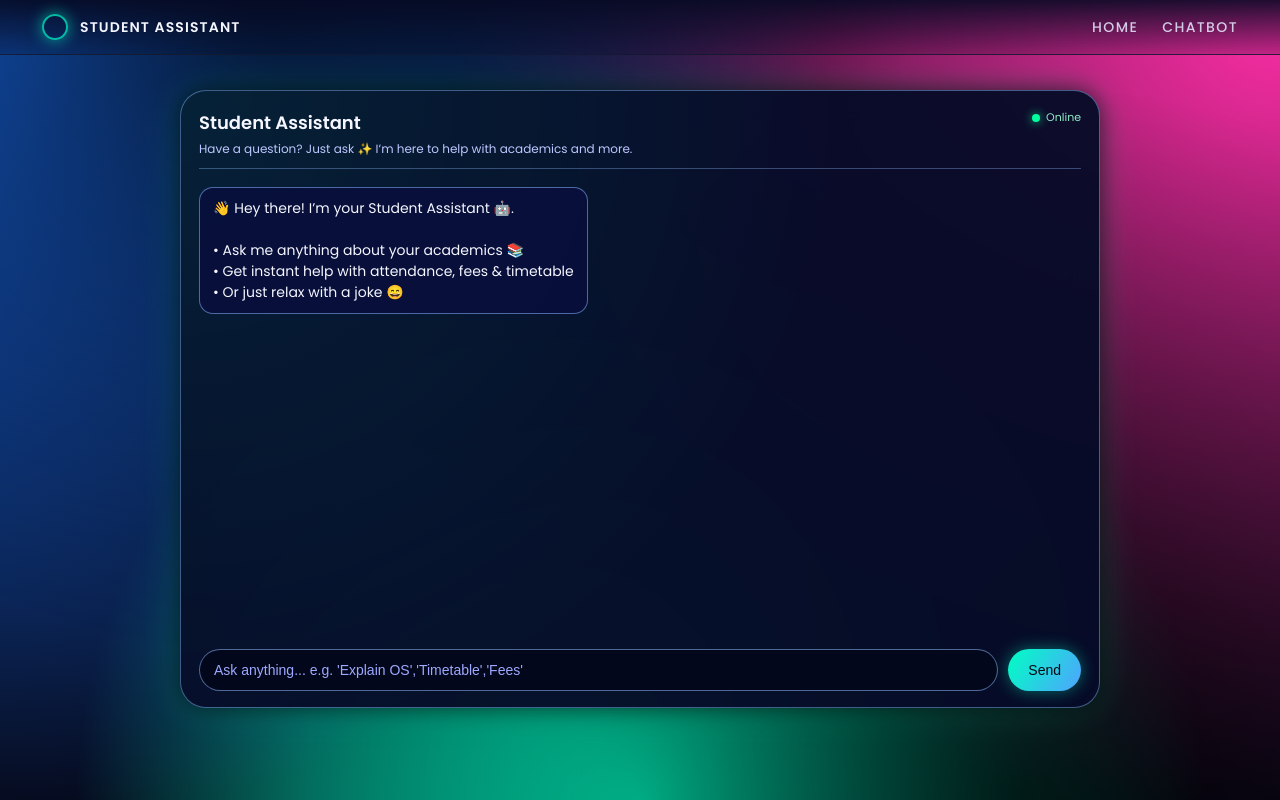
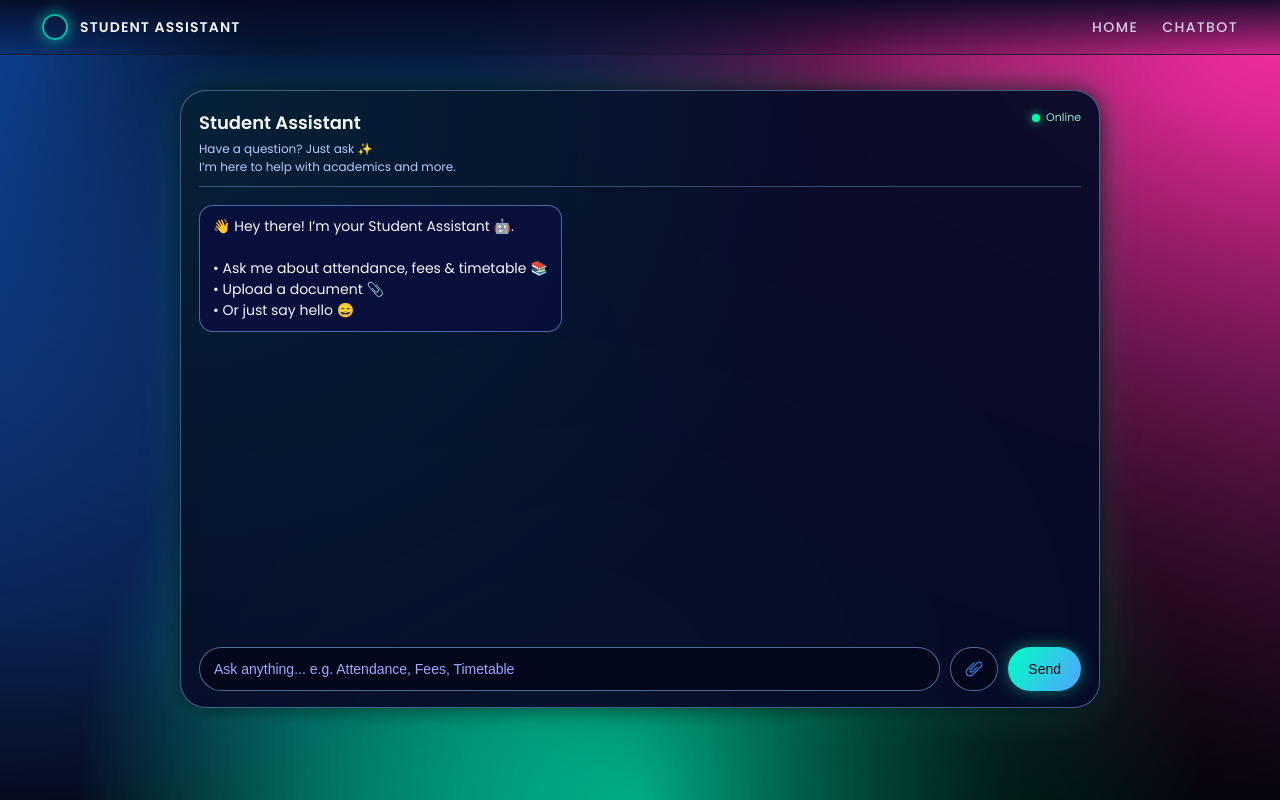
Before and after one commit to uday9067/quick-mentor, a Flask app: page /chat in a window 1280 px wide. Run offline with Flask 3, Linux system fonts and the light colour scheme; the visitor is signed in with stand-in values (Sample User, id 1); parts of the project's set-up code (start-up, migrations or seed data) failed here and were passed over.

Commit message:
file attach functionality added 31-01-2026

```diff
--- a/controllers/chat_controller.py
+++ b/controllers/chat_controller.py
@@ -1,4 +1,10 @@
 from flask import Blueprint, request, jsonify, session
+from werkzeug.utils import secure_filename
+import os
+import difflib
+import random
+import re
+
 from models.student_model import StudentModel
 from models.fee_model import FeeModel
 from models.timetable_model import TimetableModel
@@ -9,16 +15,18 @@ from utils.ai_client import client, MODEL
 from utils.email_service import send_alert_email
 from utils.college_info import COLLEGE_INFO
 from utils.local_llm import ask_local_llm
-from utils.chat_intents import INTENTS, FUZZY_THRESHOLD
+from utils.chat_intents import INTENTS
 
-import difflib
-import random
-import re
+from utils.pdf_reader import extract_pdf_chunks
+
 
 chat = Blueprint("chat", __name__)
 
+UPLOAD_FOLDER = "uploads"
+os.makedirs(UPLOAD_FOLDER, exist_ok=True)
+
 # -------------------------------
-# FUZZY MATCH HELPER
+# FUZZY MATCH
 # -------------------------------
 def fuzzy_match(word, keywords, threshold=0.75):
     for key in keywords:
@@ -27,7 +35,7 @@ def fuzzy_match(word, keywords, threshold=0.75):
     return False
 
 # -------------------------------
-# MULTI-INTENT DETECTOR
+# INTENT DETECTION
 # -------------------------------
 def detect_intents(msg):
     msg = msg.lower()
@@ -38,7 +46,6 @@ def detect_intents(msg):
             if k in msg:
                 found.append(intent)
                 break
-
         for p in meta.get("phrases", []):
             if p in msg:
                 found.append(intent)
@@ -63,186 +70,189 @@ JOKES = [
 @chat.route("/get_response", methods=["POST"])
 def get_response():
 
-    data = request.get_json()
-    user_msg = data.get("message", "").strip()
 
-    if not user_msg:
-        return jsonify({"reply": "Please enter a message."})
+    # Accept JSON OR FormData
+    user_msg = request.form.get("message") or \
+               (request.get_json(silent=True) or {}).get("message", "")
+    user_msg = user_msg.strip()
+
+    file = request.files.get("file")
 
     roll = session.get("user_roll")
     if not roll:
         return jsonify({"reply": "🔒 Please login to access your academic information."})
 
-    msg = user_msg.lower()
+
+    # ---------------- FILE UPLOAD ----------------
+    if file:
+        filename = secure_filename(file.filename)
+        save_path = os.path.join(UPLOAD_FOLDER, filename)
+        file.save(save_path)
+
+        chunks = []
+        if filename.lower().endswith(".pdf"):
+            chunks = extract_pdf_chunks(save_path)
+
+        session["last_uploaded_file"] = {
+            "filename": filename,
+            "chunks": chunks
+        }
+
+        session["file_context_pending"] = True
+
+        return jsonify({
+            "reply": (
+                f"📎 File **{filename}** uploaded successfully.\n\n"
+                f"I’ve read this document ({len(chunks)} sections). "
+                "You can now ask questions about it."
+            )
+        })
+
+
+  # ---------------- PDF QUESTION ANSWERING ----------------
+    file_ctx = session.get("last_uploaded_file")
+
+    if file_ctx and file_ctx.get("chunks") and user_msg:
+        answers = []
+
+        for chunk in file_ctx["chunks"][:5]:  # limit chunks for speed
+            prompt = f"""
+    Answer the question using ONLY the content below.
+
+    CONTENT:
+    {chunk}
+
+    QUESTION:
+    {user_msg}
+    """
+            try:
+                resp = client.models.generate_content(
+                    model=MODEL,
+                    contents=prompt
+                ).text.strip()
+            except Exception:
+                resp = ask_local_llm(prompt)
+
+            answers.append(resp)
+
+        final_prompt = "Summarize the following answers into one clear response:\n\n" + "\n\n".join(answers)
+
+        try:
+            final_reply = client.models.generate_content(
+                model=MODEL,
+                contents=final_prompt
+            ).text.strip()
+        except Exception:
+            final_reply = ask_local_llm(final_prompt)
+
+        return jsonify({"reply": final_reply})
+
+
+
+    if not user_msg:
+        return jsonify({"reply": "Please enter a message."})
+
+    # Security block
+    if re.search(r"\br\d+\b", user_msg):
+        return jsonify({"reply": "🔒 I can only show your own data."})
+
+    intents = detect_intents(user_msg)
     responses = []
     handled_intents = []
 
-    # -------------------------------
-    # SECURITY BLOCK (IMMEDIATE EXIT)
-    # -------------------------------
-    if re.search(r"\br\d+\b", msg):
-        return jsonify({
-            "reply": "🔒 For security reasons, I can only show your own data."
-        })
-
-    intents = detect_intents(user_msg)
-
-    # -------------------------------
-    # ATTENDANCE
-    # -------------------------------
+    # ---------------- ATTENDANCE ----------------
     if "ATTENDANCE" in intents:
         student = StudentModel.get_by_roll(roll)
         responses.append(f"📊 Your attendance is {student.attendance}%.")
         handled_intents.append("ATTENDANCE")
         ChatHistoryModel.save(roll, "ATTENDANCE", "DB")
 
-    # -------------------------------
-    # FEES
-    # -------------------------------
+    # ---------------- FEES ----------------
     if "FEES" in intents:
         fee = FeeModel.get_by_roll(roll)
         if not fee:
-            responses.append("💰 No fee records found for you.")
+            responses.append("💰 No fee records found.")
         else:
             pending = fee.amount_due - fee.amount_paid
             responses.append(
-                "💰 **Your Fee Status**\n"
-                f"- Semester: {fee.semester}\n"
-                f"- Total Due: ₹{fee.amount_due}\n"
-                f"- Paid: ₹{fee.amount_paid}\n"
-                f"- Pending: ₹{pending}\n"
-                f"- Due Date: {fee.due_date}"
+                f"💰 **Fee Status**\nSemester: {fee.semester}\nDue: ₹{fee.amount_due}\nPaid: ₹{fee.amount_paid}\nPending: ₹{pending}"
             )
         handled_intents.append("FEES")
         ChatHistoryModel.save(roll, "FEES", "DB")
 
-    # -------------------------------
-    # TODAY'S CLASSES
-    # -------------------------------
+    # ---------------- CLASSES ----------------
     if "TODAY_CLASSES" in intents:
         classes = TimetableModel.get_today_classes()
-        if not classes:
-            responses.append("📅 You have no classes scheduled today.")
-        else:
-            txt = "📅 **Today's Classes**\n"
-            for c in classes:
-                txt += f"- {c.start_time}–{c.end_time}: {c.subject}\n"
-            responses.append(txt)
+        txt = "📅 **Today's Classes**\n" + "\n".join(
+            f"- {c.start_time}-{c.end_time}: {c.subject}" for c in classes
+        ) if classes else "📅 No classes today."
+        responses.append(txt)
         handled_intents.append("TODAY_CLASSES")
 
-    # -------------------------------
-    # NEXT CLASS
-    # -------------------------------
     if "NEXT_CLASS" in intents:
         c = TimetableModel.get_next_class()
-        if not c:
-            responses.append("🎉 You have no more classes today.")
-        else:
-            responses.append(
-                "⏭️ **Your Next Class**\n"
-                f"- {c.subject}\n"
-                f"- Time: {c.start_time}–{c.end_time}\n"
-                f"- Instructor: {c.instructor}\n"
-                f"- Location: {c.location}"
-            )
+        responses.append(
+            f"⏭️ Next: {c.subject} at {c.start_time}" if c else "🎉 No more classes today."
+        )
         handled_intents.append("NEXT_CLASS")
 
-    # -------------------------------
-    # TIMETABLE
-    # -------------------------------
+    # ---------------- TIMETABLE ----------------
     if "TIMETABLE" in intents:
         timetable = TimetableModel.get_all()
-        if not timetable:
-            responses.append("🗓 No timetable entries found.")
-        else:
-            txt = "🗓 **Your Timetable**\n"
-            for t in timetable:
-                txt += f"- {t.day}: {t.subject} ({t.start_time}-{t.end_time})\n"
-            responses.append(txt)
+        responses.append("🗓 **Timetable**\n" + "\n".join(f"- {t.day}: {t.subject}" for t in timetable))
         handled_intents.append("TIMETABLE")
         ChatHistoryModel.save(roll, "TIMETABLE", "DB")
 
-    # -------------------------------
-    # COLLEGE INFO
-    # -------------------------------
+    # ---------------- COLLEGE INFO ----------------
     if "COLLEGE_INFO" in intents:
         for k, v in COLLEGE_INFO.items():
-            if k in msg:
+            if k in msg_lower:
                 responses.append(f"🏫 {v}")
                 break
         handled_intents.append("COLLEGE_INFO")
-        ChatHistoryModel.save(roll, "COLLEGE_INFO", "FAQ")
 
-    # -------------------------------
-    # ELIGIBILITY
-    # -------------------------------
+    # ---------------- ELIGIBILITY ----------------
     if "ELIGIBILITY" in intents:
         _, message = StudentModel.check_eligibility(roll)
         responses.append(f"🎓 {message}")
         handled_intents.append("ELIGIBILITY")
-        ChatHistoryModel.save(roll, "ELIGIBILITY", "DB")
 
-    # -------------------------------
-    # ALERTS
-    # -------------------------------
+    # ---------------- ALERTS ----------------
     if "ALERTS" in intents:
         alerts, email = StudentModel.get_alerts(roll)
-        if not alerts:
-            responses.append("✅ No alerts. Everything looks good!")
-        else:
-            txt = "🚨 **Important Alerts**\n"
-            for a in alerts:
-                txt += f"- {a}\n"
-            responses.append(txt)
-
+        if alerts:
+            responses.append("🚨 Alerts:\n" + "\n".join(alerts))
             if not session.get("alert_email_sent"):
                 send_alert_email(email, alerts)
                 session["alert_email_sent"] = True
+        else:
+            responses.append("✅ No alerts.")
+        handled_intents.append("ALERTS")
 
-        handled_intents.append("ALERTS")
-        ChatHistoryModel.save(roll, "ALERTS", "DB")
-
-    # -------------------------------
-    # JOKES
-    # -------------------------------
+    # ---------------- JOKE ----------------
     if "JOKE" in intents:
         last = session.get("last_joke_index", -1)
-        available = [i for i in range(len(JOKES)) if i != last]
-        idx = random.choice(available)
+        choices = [i for i in range(len(JOKES)) if i != last]
+        idx = random.choice(choices)
         session["last_joke_index"] = idx
         responses.append(JOKES[idx])
         handled_intents.append("JOKE")
-        ChatHistoryModel.save(roll, "JOKE", "FUN")
 
-    # -------------------------------
-    # AI FALLBACK
-    # -------------------------------
+    # ---------------- AI FALLBACK ----------------
     if not responses:
         try:
-            response = client.models.generate_content(
-                model=MODEL,
-                contents=user_msg
-            )
-            reply = response.text.strip()
-        except Exception:
+            reply = client.models.generate_content(model=MODEL, contents=user_msg).text.strip()
+            source = "AI"
+        except:
             reply = ask_local_llm(user_msg)
-            source = "AI"
+            source = "LOCAL_AI"
 
+        ChatHistoryModel.save(roll, "GENERAL_AI", source)
         handled_intents.append("GENERAL_AI")
-
-        # ✅ LOG AI CHAT
-        ChatHistoryModel.save(
-            roll,
-            "GENERAL_AI",
-            source
-        )
     else:
         reply = "\n\n".join(responses)
 
-
-    # -------------------------------
-    # SAVE CONTEXT
-    # -------------------------------
+    # ---------------- SAVE CONTEXT ----------------
     UserContextModel.save(
         user_roll=roll,
         last_intent=handled_intents[-1],
--- a/static/css/chat.css
+++ b/static/css/chat.css
@@ -402,6 +402,53 @@ body::before {
     }
 }
 
+/* Attach button inside input bar */
+.attach-btn {
+    display: flex;
+    align-items: center;
+    justify-content: center;
+
+    height: 44px;
+    padding: 0 14px;
+    border-radius: 999px;
+
+    background: rgba(4, 8, 28, 0.96);
+    border: 1px solid rgba(140, 185, 255, 0.55);
+
+    cursor: pointer;
+    transition: 0.2s ease;
+}
+
+/* Icon image */
+.attach-icon {
+    width: 18px;
+    height: 18px;
+
+    background-image: url("/static/images/attach.png");
+    background-size: contain;
+    background-repeat: no-repeat;
+    background-position: center;
+
+    opacity: 0.8;
+}
+
+/* Hover effect */
+.attach-btn:hover {
+    box-shadow: 0 0 12px rgba(0, 255, 204, 0.45);
+    transform: scale(1.05);
+}
+
+.attach-btn:hover .attach-icon {
+    opacity: 1;
+}
+
+
+
+.message.bot.uploading {
+    opacity: 0.7%;
+    font-style: italic;
+}
+
 /* ======================================================
    EXTRA MOBILE RESPONSIVENESS (SAFE OVERRIDES ONLY)
    ====================================================== */
@@ -494,3 +541,17 @@ body::before {
         overflow: hidden;
     }
 }
+
+
+
+@media (max-width: 480px) {
+    .attach-btn {
+        height: 42px;
+        padding: 0 12px;
+    }
+
+    .attach-icon {
+        width: 16px;
+        height: 16px;
+    }
+}
--- a/templates/chat.html
+++ b/templates/chat.html
@@ -5,10 +5,10 @@
     <meta charset="utf-8" />
     <meta name="viewport" content="width=device-width, initial-scale=1" />
     <title>Student Assistant – Chat</title>
+
     <link rel="icon" type="image/png" href="{{ url_for('static', filename='images/chat.png') }}">
     <link href="https://fonts.googleapis.com/css2?family=Poppins:wght@300;400;500;600;700&display=swap"
-    rel="stylesheet">
-
+        rel="stylesheet">
     <link rel="stylesheet" href="{{ url_for('static', filename='css/chat.css') }}">
 </head>
 
@@ -16,7 +16,7 @@
 
     <div class="bg-gradient"></div>
 
-    <!-- Navbar (same style as home) -->
+    <!-- NAVBAR -->
     <header class="nav">
         <div class="nav-left">
             <div class="nav-logo-circle"></div>
@@ -34,32 +34,43 @@
         </nav>
     </header>
 
-    <!-- Chat container -->
+    <!-- CHAT -->
     <main class="chat-shell">
         <section class="chat-card">
+
             <header class="chat-header">
                 <div>
                     <p class="chat-title">Student Assistant</p>
                     <p class="chat-subtitle">
-                        Have a question? Just ask ✨
+                        Have a question? Just ask ✨<br>
                         I’m here to help with academics and more.
+                    </p>
+                </div>
 
-                    </p>
-
-                </div>
                 <div class="chat-status">
                     <span class="dot"></span>
                     <span>Online</span>
                 </div>
             </header>
 
+            <!-- CHAT BOX -->
             <div id="chat-box" class="chat-box" aria-live="polite"></div>
 
+            <!-- INPUT ROW -->
             <form id="chat-form" class="chat-input-row" autocomplete="off">
-                <input id="user-input" type="text"
-                    placeholder="Ask anything... e.g. 'Explain OS','Timetable','Fees'" required autofocus/>
+                <input id="user-input" type="text" placeholder="Ask anything... e.g. Attendance, Fees, Timetable" />
+
+                <!-- 📎 ATTACH FILE -->
+            <label class="attach-btn" title="Attach file">
+                <span class="attach-icon"></span>
+            </label>
+            <input type="file" id="file-input" hidden />
+
+
+
                 <button type="submit">Send</button>
             </form>
+
         </section>
     </main>
 
@@ -67,23 +78,35 @@
         const chatBox = document.getElementById("chat-box");
         const chatForm = document.getElementById("chat-form");
         const userInput = document.getElementById("user-input");
+        const fileInput = document.getElementById("file-input");
+
+        document.querySelector(".attach-btn").addEventListener("click", () => {
+                fileInput.click();
+            });
+
+        // ✅ Show file immediately after selecting (Open button)
+            fileInput.addEventListener("change", () => {
+                if (fileInput.files.length > 0) {
+                    appendMessage(`📎 ${fileInput.files[0].name}`, "user");
+                }
+            });
 
         function scrollToBottom() {
             chatBox.scrollTop = chatBox.scrollHeight;
         }
 
         function appendMessage(text, cls = "bot") {
-            const wrapper = document.createElement("div");
-            wrapper.className = "message " + cls;
-            wrapper.textContent = text;
-            chatBox.appendChild(wrapper);
+            const div = document.createElement("div");
+            div.className = "message " + cls;
+            div.textContent = text;
+            chatBox.appendChild(div);
             scrollToBottom();
         }
 
         function showTyping() {
             const typing = document.createElement("div");
             typing.className = "message bot typing-bubble";
-            typing.innerHTML = '<span></span><span></span><span></span>';
+            typing.innerHTML = "<span></span><span></span><span></span>";
             chatBox.appendChild(typing);
             scrollToBottom();
             return typing;
@@ -91,42 +114,93 @@
 
         chatForm.addEventListener("submit", async (e) => {
             e.preventDefault();
+
             const msg = userInput.value.trim();
-            if (!msg) return;
+            const file = fileInput.files[0];
 
+
+
+
+            if (!msg && !file) return;
+
+            /* -----------------------------
+               FILE UPLOAD TAKES PRIORITY
+            ----------------------------- */
+            if (file) {
+
+                // ✅ Uploading indicator (VISIBLE)
+                const status = document.createElement("div");
+                status.className = "message bot uploading";
+                status.textContent = "⏳ Uploading file…";
+                chatBox.appendChild(status);
+                scrollToBottom();
+
+                const formData = new FormData();
+                formData.append("file", file);
+
+                try {
+                    const res = await fetch("/get_response", {
+                        method: "POST",
+                        body: formData
+                    });
+
+                    const data = await res.json();
+
+                    status.remove();
+                    appendMessage(data.reply || "📎 File uploaded successfully.", "bot");
+
+                } catch (err) {
+                    status.remove();
+                    appendMessage("❌ File upload failed.", "bot");
+                }
+
+                fileInput.value = "";
+                userInput.value = "";
+                return;
+            }
+
+
+
+
+
+            /* -----------------------------
+               NORMAL TEXT MESSAGE
+            ----------------------------- */
             appendMessage(msg, "user");
             userInput.value = "";
 
             const typing = showTyping();
 
+            const formData = new FormData();
+            formData.append("message", msg);
+
             try {
                 const res = await fetch("/get_response", {
                     method: "POST",
-                    headers: { "Content-Type": "application/json" ,
-                            "X-Login-Token": sessionStorage.getItem("login_token")
-                    },
-
-                    body: JSON.stringify({ message: msg })
+                    body: formData
                 });
 
                 const data = await res.json();
                 typing.remove();
-                appendMessage(data.reply || "No response from server.", "bot");
+                appendMessage(data.reply || "No response.", "bot");
+
             } catch (err) {
                 typing.remove();
-                appendMessage("Error contacting server.", "bot");
-                console.error(err);
+                appendMessage("❌ Error contacting server.", "bot");
             }
+
+            fileInput.value = "";
         });
 
-        // Initial welcome
-        appendMessage("👋 Hey there! I’m your Student Assistant 🤖.\n\n" +
-                "• Ask me anything about your academics 📚\n" +
-                "• Get instant help with attendance, fees & timetable\n" +
-                "• Or just relax with a joke 😄", "bot");
-
+        // Initial welcome message
+        appendMessage(
+            "👋 Hey there! I’m your Student Assistant 🤖.\n\n" +
+            "• Ask me about attendance, fees & timetable 📚\n" +
+            "• Upload a document 📎\n" +
+            "• Or just say hello 😄",
+            "bot"
+        );
     </script>
-
 
 </body>
 
```
Also changed, not shown: utils/pdf_reader.py (added, +25 -0 lines), static/images/attach.png (added), 1 other file.
